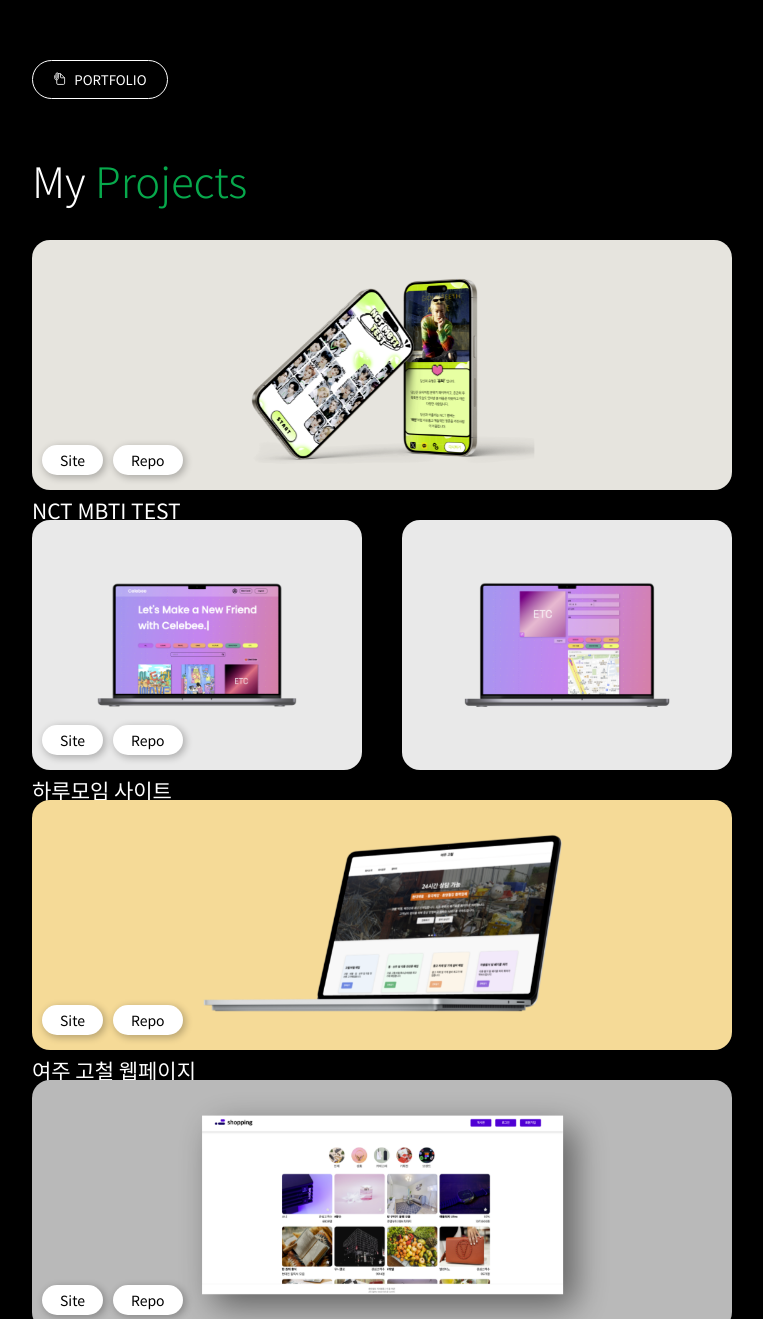
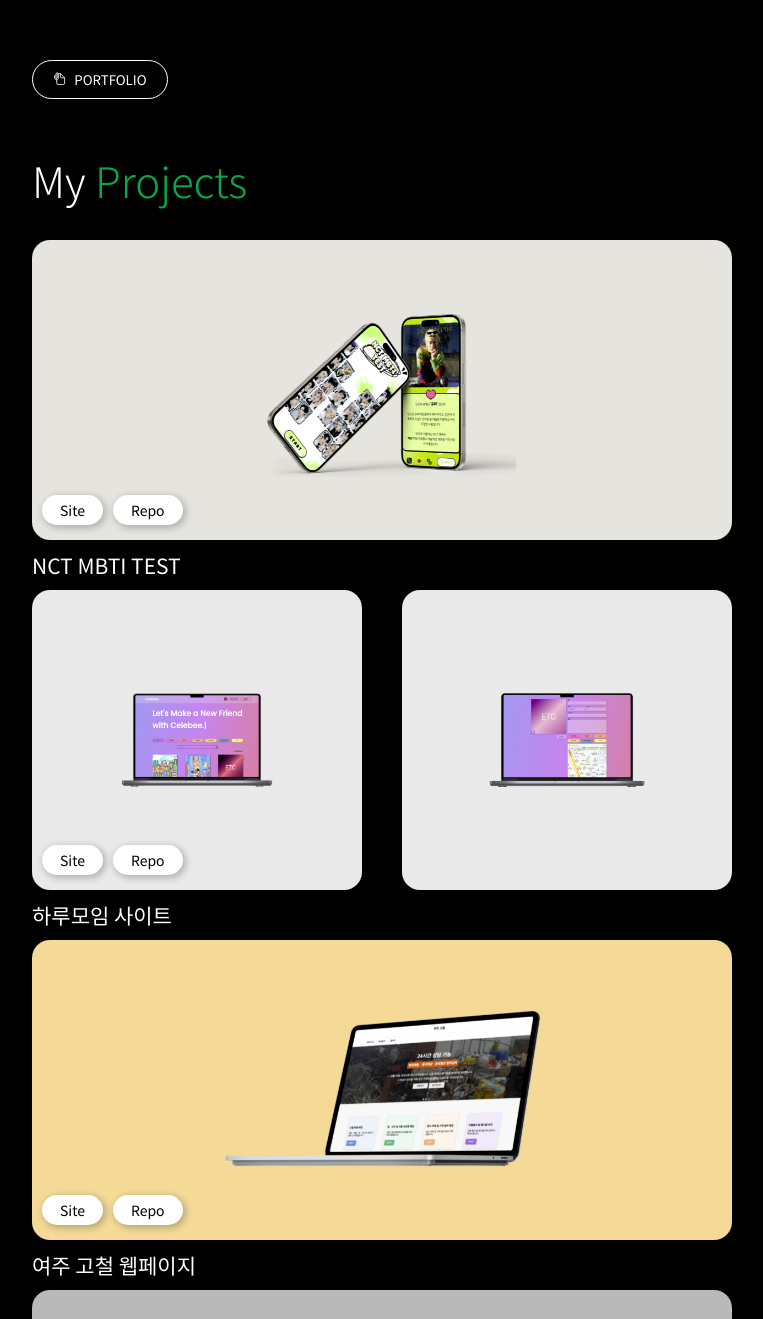
Before and after one commit to 27Lia/portfolio_, a React (Create React App) app: page / in a window 1280 px wide. Shown: the part 2616-3935 px from the top of the page, without its empty margins (258-1021 px from the left). Built offline with nearby package versions, Linux system fonts and the light colour scheme.

Commit message:
style: 포로젝트 css 수정

```diff
--- a/src/pages/Portfolio.jsx
+++ b/src/pages/Portfolio.jsx
@@ -11,48 +11,68 @@ import styled from "styled-components";
 function Portfolio() {
   const Div = styled.div`
     position: relative;
-    margin-bottom: 30px;
-    height: 250px;
+    height: 300px;
     background-color: #e6e4de;
     border-radius: 18px;
     width: 100%;
+    padding: 40px;
+    @media (max-width: 700px) {
+      padding: 0px;
+      height: auto;
+    }
   `;
 
   const Div2 = styled.div`
     position: relative;
-    margin-bottom: 30px;
     width: 100%;
-    height: 250px;
+    height: 300px;
     border-radius: 18px;
     background-color: #e9e9e9;
+    padding: 40px;
+    @media (max-width: 700px) {
+      height: auto;
+      padding: 0px;
+    }
   `;
 
   const Div22 = styled.div`
     position: relative;
-    margin-bottom: 30px;
     width: 100%;
-    height: 250px;
+    height: 300px;
     border-radius: 18px;
     background-color: #e9e9e9;
+    padding: 40px;
+    @media (max-width: 700px) {
+      height: auto;
+      padding: 0px;
+    }
   `;
 
   const Div3 = styled.div`
     position: relative;
-    margin-bottom: 30px;
-    height: 250px;
+    height: 300px;
     background-color: #f5da97;
     border-radius: 18px;
     width: 100%;
+    padding: 40px;
+    @media (max-width: 700px) {
+      height: auto;
+      padding: 0px;
+    }
   `;
 
   const Div4 = styled.div`
     position: relative;
     border-radius: 18px;
-    margin-bottom: 30px;
-    height: 250px;
+    height: 300px;
     width: 100%;
     background-color: #b9b9b9;
     border-radius: 18px;
+    padding: 40px;
+    @media (max-width: 700px) {
+      height: auto;
+      padding: 0px;
+    }
   `;
 
   const Img = styled.img`
@@ -71,7 +91,7 @@ function Portfolio() {
 
     @media (max-width: 700px) {
       flex-wrap: wrap;
-      gap: 0px;
+      gap: 50px;
     }
   `;
 
@@ -99,6 +119,7 @@ function Portfolio() {
   const Text = styled.div`
     font-size: 21px;
     color: #fff;
+    margin: 10px 0;
   `;
 
   return (
@@ -123,8 +144,8 @@ function Portfolio() {
             Repo
           </Button>
         </BtnBox>
-        <Text>NCT MBTI TEST</Text>
       </Div>
+      <Text>NCT MBTI TEST</Text>
 
       <SecondBox>
         <Div2 data-aos="fade-right" data-aos-duration="1000">
@@ -137,13 +158,13 @@ function Portfolio() {
               Repo
             </Button>
           </BtnBox>
-          <Text>하루모임 사이트</Text>
         </Div2>
 
         <Div22 data-aos="fade-left" data-aos-duration="1000">
           <Img src="../images/4.png" alt="포트폴리오 이미지"></Img>
         </Div22>
       </SecondBox>
+      <Text>하루모임 사이트</Text>
 
       <Div3 data-aos="fade-up" data-aos-duration="1000">
         <Img src="../images/2.png" alt="포트폴리오 이미지"></Img>
@@ -155,8 +176,8 @@ function Portfolio() {
             Repo
           </Button>
         </BtnBox>
-        <Text>여주 고철 웹페이지</Text>
       </Div3>
+      <Text>여주 고철 웹페이지</Text>
 
       <Div4 data-aos="fade-down" data-aos-duration="1000">
         <Img src="../images/5.png" alt="포트폴리오 이미지"></Img>
@@ -174,8 +195,8 @@ function Portfolio() {
             Repo
           </Button>
         </BtnBox>
-        <Text>쇼핑몰</Text>
       </Div4>
+      <Text>쇼핑몰</Text>
     </Container>
   );
 }
```
